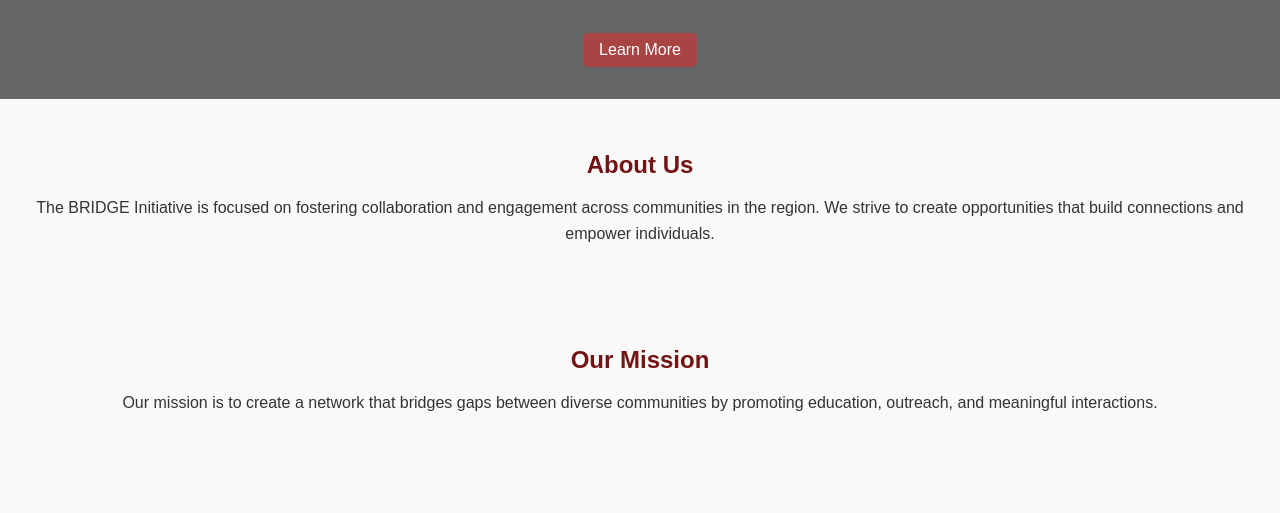
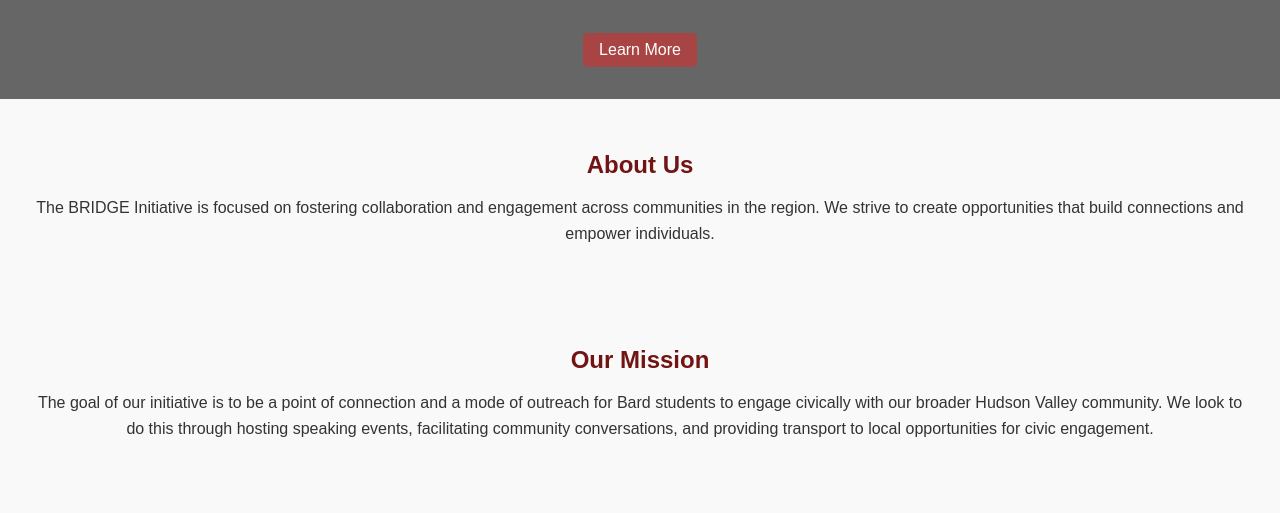
Before and after one commit to sivelr/bridge-rep, a plain HTML site: page index.html in a window 1280 px wide. Shown: the part 271-784 px from the top of the page. Drawn offline with Linux system fonts and the light colour scheme; placeholder pictures from the web are drawn by us.

Commit message:
Update index.html

```diff
--- a/index.html
+++ b/index.html
@@ -118,7 +118,7 @@
     <section id="mission">
         <h2>Our Mission</h2>
         <p>
-            Our mission is to create a network that bridges gaps between diverse communities by promoting education, outreach, and meaningful interactions.
+            The goal of our initiative is to be a point of connection and a mode of outreach for Bard students to engage civically with our broader Hudson Valley community. We look to do this through hosting speaking events, facilitating community conversations, and providing transport to local opportunities for civic engagement.
         </p>
     </section>
     <section id="contact">
```
